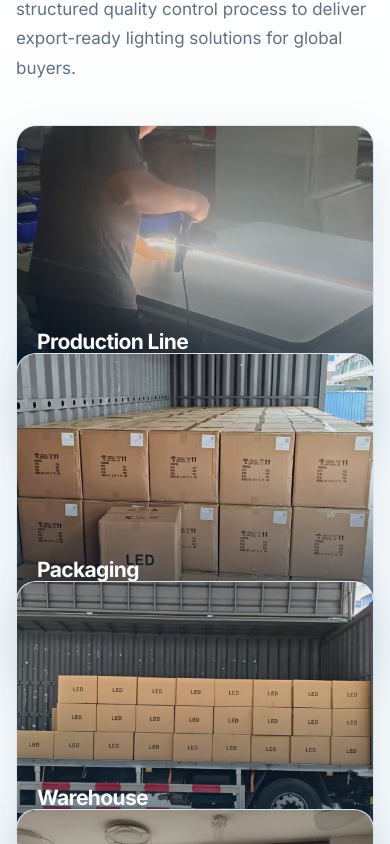
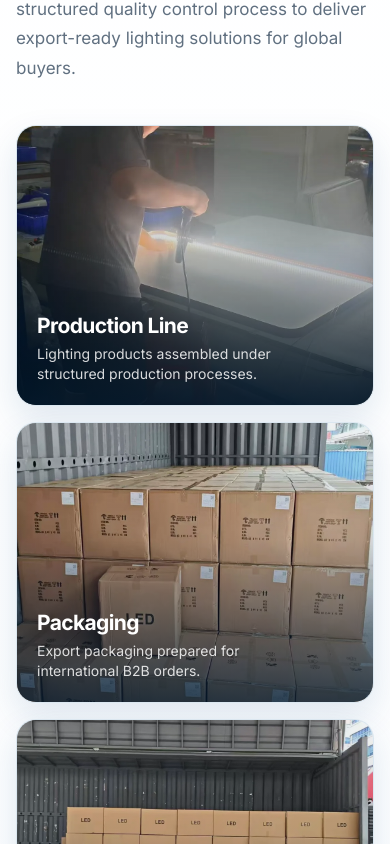
Before and after one commit to vancouver9866-eng/Website-Codex-Grow, a Next.js app: page / in a window 390 px wide. Shown: the part 7860-8704 px from the top of the page. Built offline with nearby package versions, Linux system fonts and the light colour scheme.

Commit message:
Fix mobile factory trust layout

```diff
--- a/app/globals.css
+++ b/app/globals.css
@@ -755,10 +755,10 @@ a.social-link:hover, a.social-link:focus-visible { color: #ffe39a; border-color:
   .blog-toc { position: static; }
   .factory-trust-header { grid-template-columns: 1fr; align-items: start; }
   .factory-gallery-grid { grid-template-columns: 1fr 1fr; }
-  .factory-gallery-grid.homepage { grid-template-columns: 1fr; gap: 18px; margin-bottom: 36px; }
+  .factory-gallery-grid.homepage { grid-template-columns: 1fr; grid-auto-rows: auto; gap: 22px; margin-bottom: 40px; }
   .factory-gallery-grid.homepage .factory-gallery-card:nth-child(1),
   .factory-gallery-grid.homepage .factory-gallery-card:nth-child(4) { grid-column: auto; grid-row: auto; }
-  .factory-gallery-grid.homepage .factory-gallery-card { min-height: 330px; }
+  .factory-gallery-grid.homepage .factory-gallery-card { height: clamp(320px, 48vw, 420px); min-height: 0; border-radius: 24px; }
   .factory-trust-cards { grid-template-columns: repeat(2,minmax(0,1fr)); }
   .qc-process-grid, .trust-badges { grid-template-columns: repeat(2,minmax(0,1fr)); }
   .product-market-cta { align-items: flex-start; flex-direction: column; }
@@ -773,11 +773,13 @@ a.social-link:hover, a.social-link:focus-visible { color: #ffe39a; border-color:
   .blog-cta { grid-template-columns: 1fr; }
   .blog-comparison-grid { grid-template-columns: 1fr; }
   .factory-gallery-grid, .factory-gallery-grid.homepage, .factory-trust-cards, .qc-process-grid, .trust-badges, .qc-check-grid { grid-template-columns: 1fr; }
+  .factory-gallery-grid.homepage { grid-auto-rows: auto; gap: 16px; margin-bottom: 32px; }
   .factory-gallery-card { min-height: 260px; }
-  .factory-gallery-grid.homepage .factory-gallery-card { min-height: 300px; border-radius: 20px; }
+  .factory-gallery-grid.homepage .factory-gallery-card { height: clamp(252px, 72vw, 330px); min-height: 0; border-radius: 20px; box-shadow: 0 14px 34px rgba(15,76,129,.12); }
+  .factory-gallery-grid.homepage .factory-gallery-card::after { background: linear-gradient(180deg,rgba(4,27,48,.06) 0%,rgba(4,27,48,.18) 42%,rgba(4,27,48,.88) 100%); }
   .factory-gallery-grid.homepage .factory-gallery-card figcaption { left: 20px; right: 20px; bottom: 20px; }
   .factory-gallery-grid.homepage .factory-gallery-card strong { font-size: 21px; }
-  .factory-gallery-grid.homepage .factory-gallery-card span { font-size: 14px; }
+  .factory-gallery-grid.homepage .factory-gallery-card span { max-width: 260px; font-size: 14px; line-height: 1.45; }
   .factory-trust-card { min-height: auto; }
   .factory-hero { min-height: 620px; }
   .factory-hero h1 { font-size: 48px; }
```
